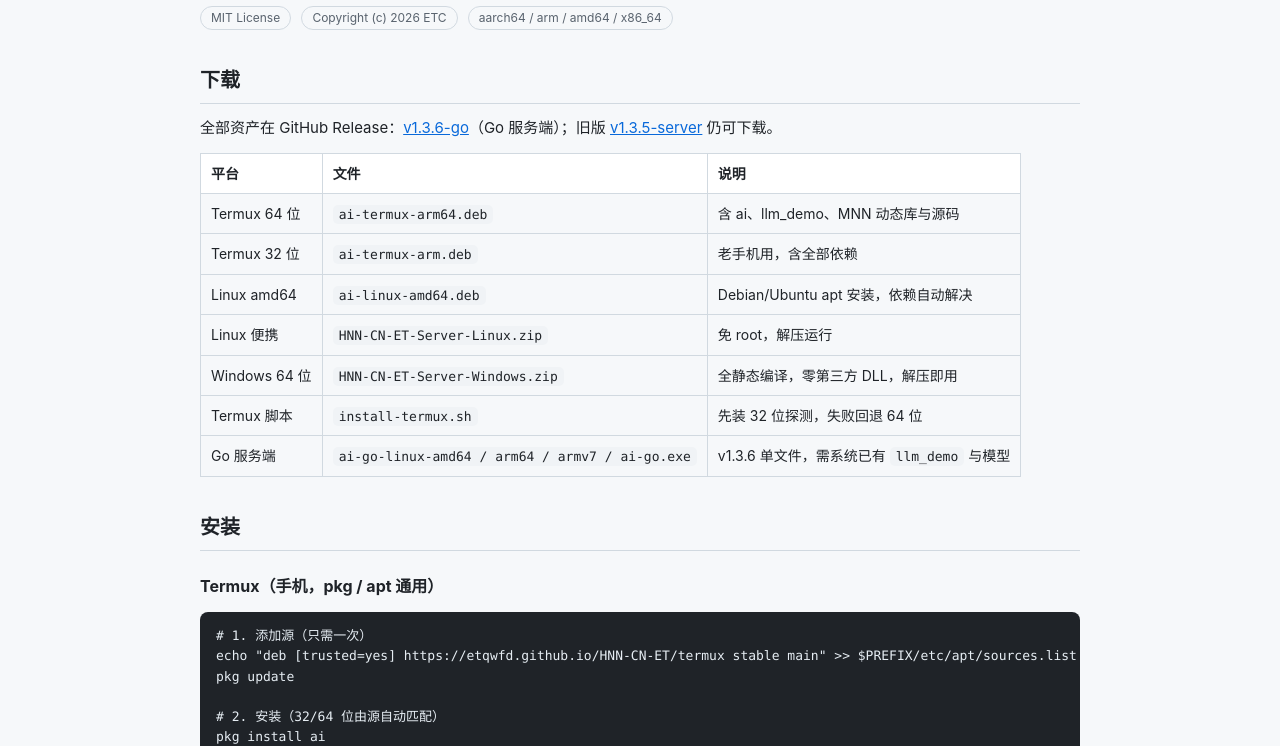
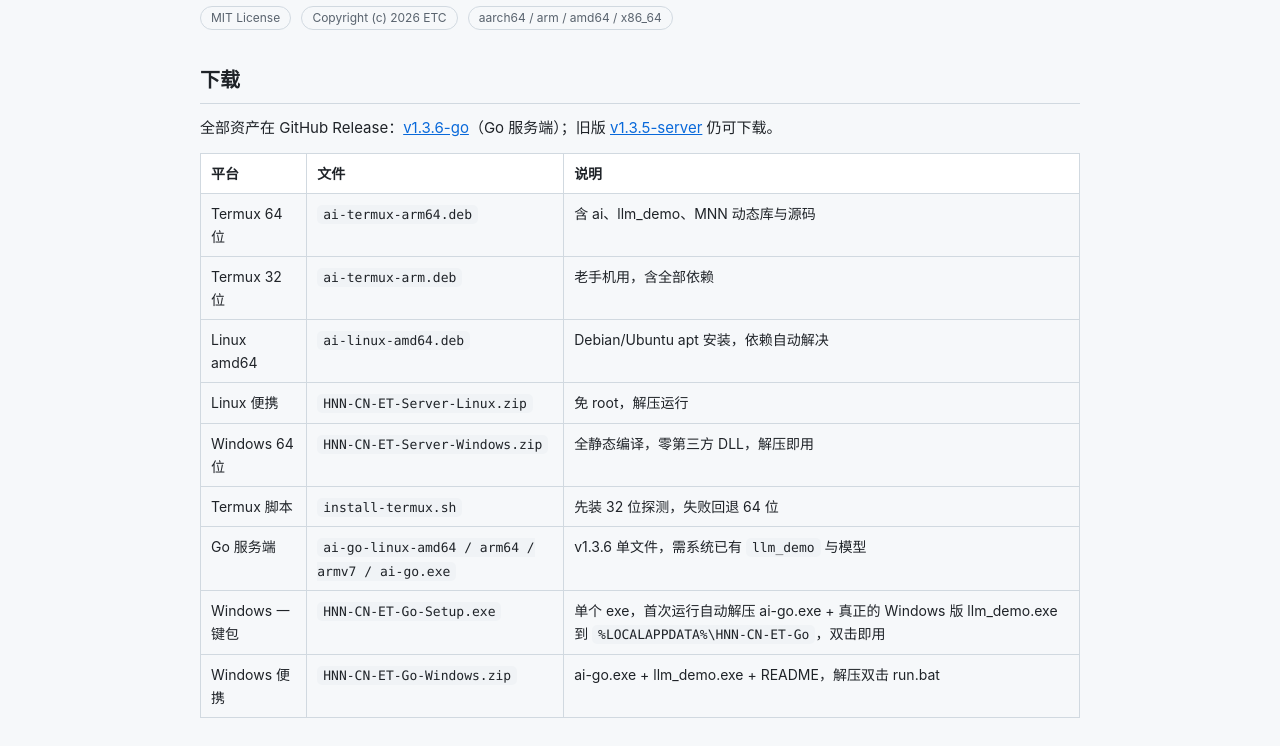
Before and after one commit to ETQWFD/HNN-CN-ET, a website: page docs/index.html in a window 1280 px wide. Shown: the part 210-956 px from the top of the page. Drawn offline with Linux system fonts and the light colour scheme.

Commit message:
官网：Windows Go 一键 exe + 说明旧包 llm_demo 为 ELF 的问题

```diff
--- a/docs/index.html
+++ b/docs/index.html
@@ -86,6 +86,8 @@
   <tr><td>Windows 64 位</td><td><code>HNN-CN-ET-Server-Windows.zip</code></td><td>全静态编译，零第三方 DLL，解压即用</td></tr>
   <tr><td>Termux 脚本</td><td><code>install-termux.sh</code></td><td>先装 32 位探测，失败回退 64 位</td></tr>
   <tr><td>Go 服务端</td><td><code>ai-go-linux-amd64 / arm64 / armv7 / ai-go.exe</code></td><td>v1.3.6 单文件，需系统已有 <code>llm_demo</code> 与模型</td></tr>
+  <tr><td>Windows 一键包</td><td><code>HNN-CN-ET-Go-Setup.exe</code></td><td>单个 exe，首次运行自动解压 ai-go.exe + 真正的 Windows 版 llm_demo.exe 到 <code>%LOCALAPPDATA%\HNN-CN-ET-Go</code>，双击即用</td></tr>
+  <tr><td>Windows 便携</td><td><code>HNN-CN-ET-Go-Windows.zip</code></td><td>ai-go.exe + llm_demo.exe + README，解压双击 run.bat</td></tr>
 </table>
 
 <h2 id="install">安装</h2>
@@ -188,6 +190,7 @@ curl http://192.168.1.23:8080/v1/chat/completions \
   <li>模型完整性自检、嵌套目录自动下沉、<code>/health</code>、<code>/v1/models</code>、<code>/v1/completions</code> 全部保留；</li>
   <li>手机版同步修复深度思考：开关开启后先显示思考块并流式输出思考过程，再给答案。</li>
   <li>harness 兼容补丁：<code>/health</code> 与 <code>/v1/models</code> 不再强制密钥；默认不强制鉴权、本机回环免密；鉴权头扩展为 Bearer/Token/x-api-key/Api-Key；模型目录支持 <code>HNN_MODEL_DIR</code>/<code>--models</code> 与 3 层嵌套；banner 打印 0.0.0.0 与局域网地址；远程模式 <code>/health</code> 仍本机响应并可用 <code>--no-remote</code> 忽略；请求头超时放宽到 60 秒并加 IdleTimeout。</li>
+  <li>Windows 修正：旧 v1.3.5 包里 <code>llm_demo.exe</code> 实际是 Linux ELF 改名，Windows 上必然无法推理；v1.3.6 换成真正的 PE32+ llm_demo，并新增单文件 <code>HNN-CN-ET-Go-Setup.exe</code>（内含 ai-go.exe 与 llm_demo.exe，首次运行自动解压）。</li>
   <li>调用链加固：等 <code>prompt file is</code> 加 45 秒兜底；子进程退出先关管道再 Wait，避免 stdout 写满导致推理锁死；两段式思考第一段失败自动降级单轮；stop 过滤空白/单字符，避免误截正文；<code>/v1/completions</code> 流式改为 <code>choices[].text</code> 与 <code>text_completion</code>，usage 不再把思考算进 completion_tokens；<code>[DONE]</code> 前停心跳。</li>
 </ul>
 <h3>v1.3.5</h3>
```
